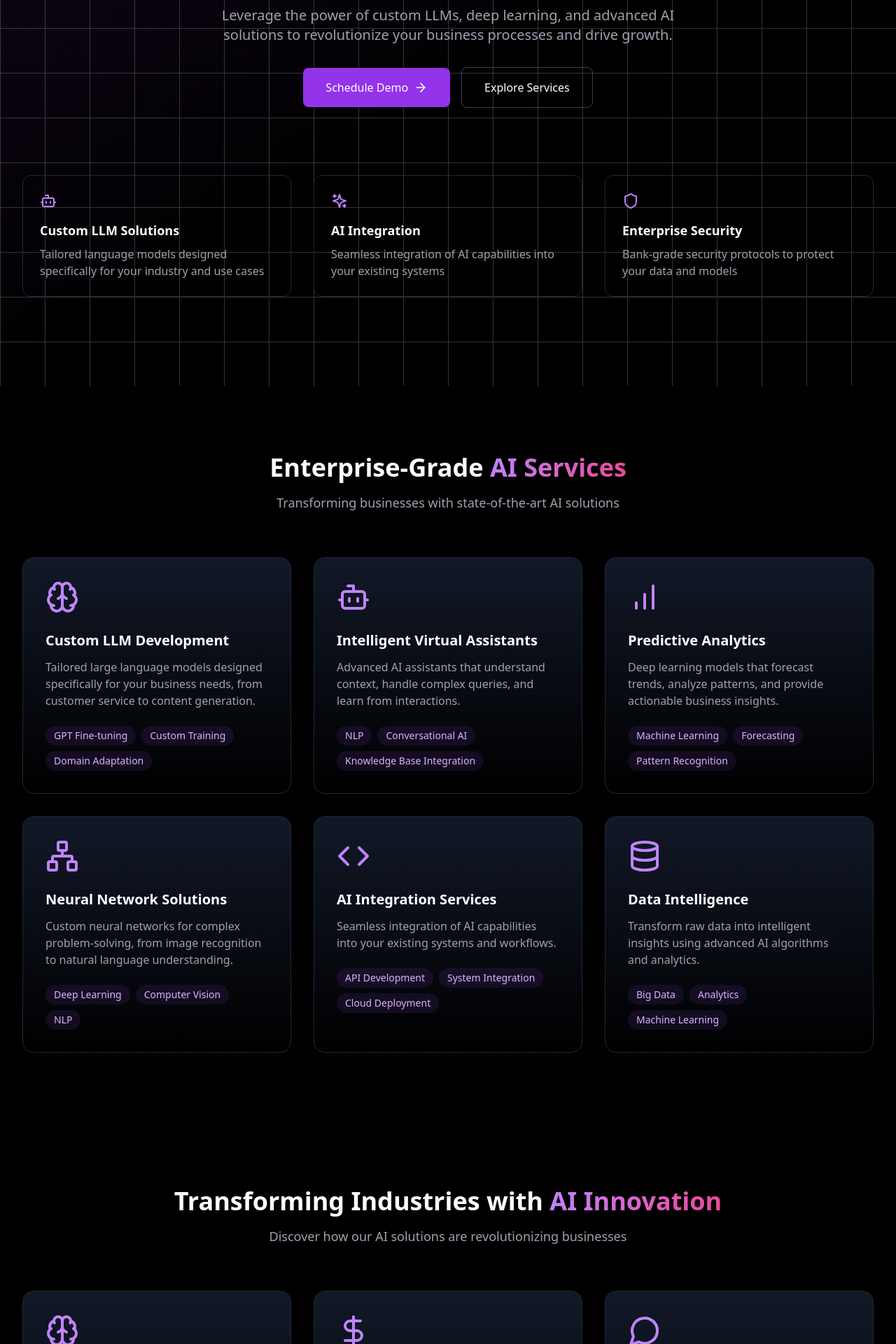
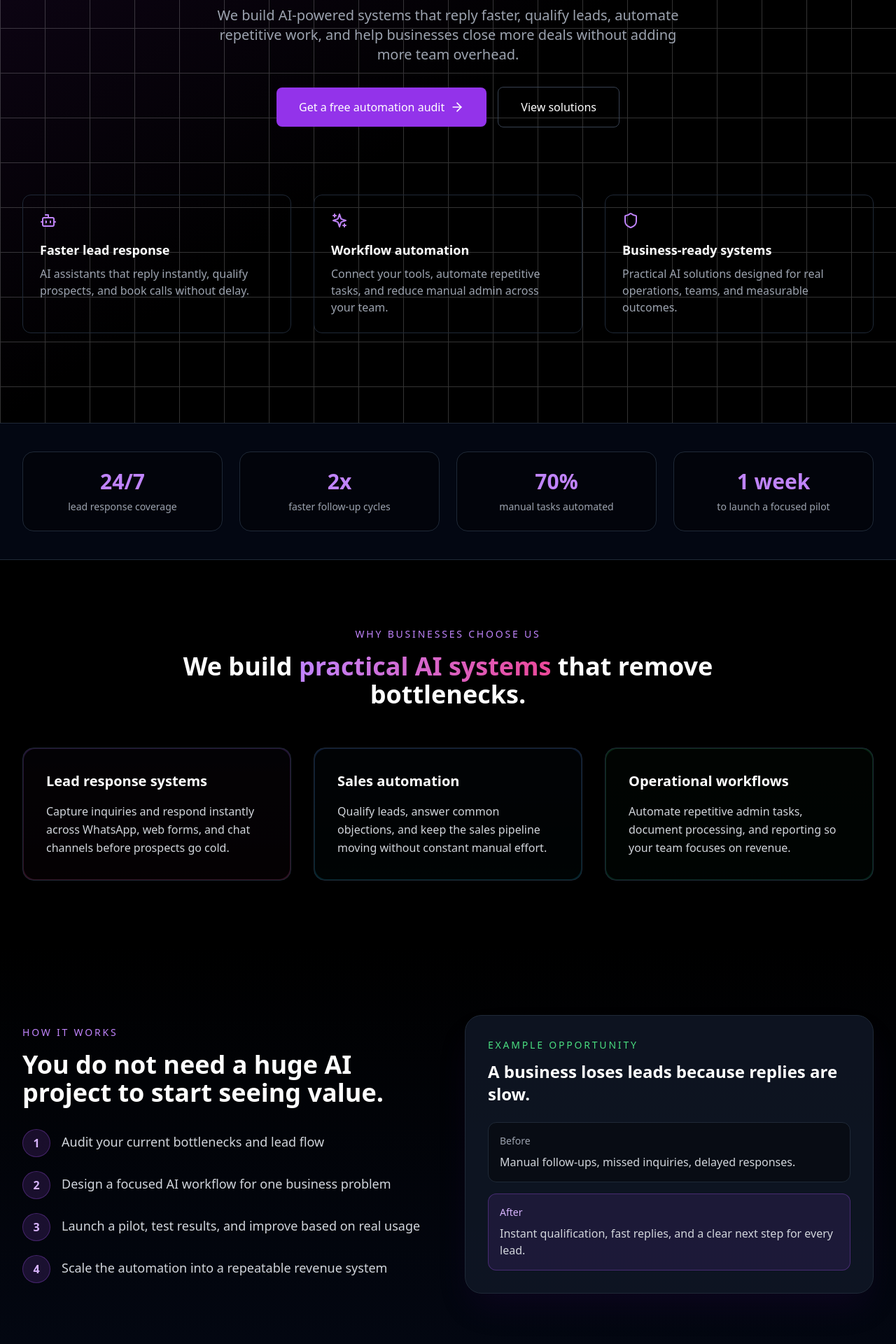
Before and after one commit to jabirai/datarift-website, a React (Vite) app: page / in a window 1280 px wide. Shown: the part 280-2200 px from the top of the page at 70% size. Built offline with nearby package versions, Linux system fonts and the light colour scheme.

Commit message:
Updated site

```diff
--- a/src/App.tsx
+++ b/src/App.tsx
@@ -6,6 +6,38 @@ import Portfolio from './components/Portfolio';
 import DemoForm from './components/DemoForm';
 import Footer from './components/Footer';
 
+const trustStats = [
+  { value: '24/7', label: 'lead response coverage' },
+  { value: '2x', label: 'faster follow-up cycles' },
+  { value: '70%', label: 'manual tasks automated' },
+  { value: '1 week', label: 'to launch a focused pilot' }
+];
+
+const offerPillars = [
+  {
+    title: 'Lead response systems',
+    text: 'Capture inquiries and respond instantly across WhatsApp, web forms, and chat channels before prospects go cold.',
+    accent: 'from-purple-500/20 to-pink-500/20'
+  },
+  {
+    title: 'Sales automation',
+    text: 'Qualify leads, answer common objections, and keep the sales pipeline moving without constant manual effort.',
+    accent: 'from-blue-500/20 to-cyan-500/20'
+  },
+  {
+    title: 'Operational workflows',
+    text: 'Automate repetitive admin tasks, document processing, and reporting so your team focuses on revenue.',
+    accent: 'from-green-500/20 to-emerald-500/20'
+  }
+];
+
+const processSteps = [
+  'Audit your current bottlenecks and lead flow',
+  'Design a focused AI workflow for one business problem',
+  'Launch a pilot, test results, and improve based on real usage',
+  'Scale the automation into a repeatable revenue system'
+];
+
 function App() {
   const [isDemoFormOpen, setIsDemoFormOpen] = useState(false);
 
@@ -13,6 +45,87 @@ function App() {
     <div className="min-h-screen bg-black">
       <Navbar onDemoClick={() => setIsDemoFormOpen(true)} />
       <Hero onDemoClick={() => setIsDemoFormOpen(true)} />
+
+      <section className="bg-gray-950 border-y border-gray-800">
+        <div className="max-w-7xl mx-auto px-4 sm:px-6 lg:px-8 py-10">
+          <div className="grid grid-cols-2 md:grid-cols-4 gap-6 text-center">
+            {trustStats.map((stat) => (
+              <div key={stat.label} className="rounded-2xl border border-gray-800 bg-black/40 p-6">
+                <div className="text-3xl font-bold text-purple-400">{stat.value}</div>
+                <div className="mt-2 text-sm text-gray-400">{stat.label}</div>
+              </div>
+            ))}
+          </div>
+        </div>
+      </section>
+
+      <section className="py-24 bg-black">
+        <div className="max-w-7xl mx-auto px-4 sm:px-6 lg:px-8">
+          <div className="max-w-3xl mx-auto text-center mb-14">
+            <p className="text-sm uppercase tracking-[0.2em] text-purple-400 mb-4">Why businesses choose us</p>
+            <h2 className="text-3xl md:text-4xl font-bold">
+              We build <span className="bg-gradient-to-r from-purple-400 to-pink-500 bg-clip-text text-transparent">practical AI systems</span> that remove bottlenecks.
+            </h2>
+          </div>
+
+          <div className="grid grid-cols-1 lg:grid-cols-3 gap-8">
+            {offerPillars.map((item) => (
+              <div
+                key={item.title}
+                className={`rounded-2xl border border-gray-800 bg-gradient-to-b ${item.accent} p-[1px]`}
+              >
+                <div className="h-full rounded-2xl bg-black/90 p-8">
+                  <h3 className="text-xl font-semibold mb-4 text-white">{item.title}</h3>
+                  <p className="text-gray-300 leading-relaxed">{item.text}</p>
+                </div>
+              </div>
+            ))}
+          </div>
+        </div>
+      </section>
+
+      <section className="py-24 bg-gradient-to-b from-black to-gray-950">
+        <div className="max-w-7xl mx-auto px-4 sm:px-6 lg:px-8">
+          <div className="grid grid-cols-1 lg:grid-cols-2 gap-12 items-center">
+            <div>
+              <p className="text-sm uppercase tracking-[0.2em] text-purple-400 mb-4">How it works</p>
+              <h2 className="text-3xl md:text-4xl font-bold mb-8">
+                You do not need a huge AI project to start seeing value.
+              </h2>
+
+              <div className="space-y-5">
+                {processSteps.map((step, index) => (
+                  <div key={step} className="flex gap-4 items-start">
+                    <div className="flex-shrink-0 h-10 w-10 rounded-full bg-purple-500/15 text-purple-300 font-bold flex items-center justify-center border border-purple-500/30">
+                      {index + 1}
+                    </div>
+                    <p className="text-lg text-gray-300 pt-1">{step}</p>
+                  </div>
+                ))}
+              </div>
+            </div>
+
+            <div className="rounded-3xl border border-gray-800 bg-gray-900/80 p-8 shadow-2xl shadow-purple-950/20">
+              <div className="mb-6">
+                <p className="text-sm uppercase tracking-[0.2em] text-green-400">Example opportunity</p>
+                <h3 className="mt-3 text-2xl font-bold">A business loses leads because replies are slow.</h3>
+              </div>
+
+              <div className="space-y-4 text-gray-300">
+                <div className="rounded-xl bg-black/40 border border-gray-800 p-4">
+                  <div className="text-sm text-gray-400">Before</div>
+                  <div className="mt-2 font-medium">Manual follow-ups, missed inquiries, delayed responses.</div>
+                </div>
+                <div className="rounded-xl bg-purple-500/10 border border-purple-500/30 p-4">
+                  <div className="text-sm text-purple-300">After</div>
+                  <div className="mt-2 font-medium">Instant qualification, fast replies, and a clear next step for every lead.</div>
+                </div>
+              </div>
+            </div>
+          </div>
+        </div>
+      </section>
+
       <Services />
       <Portfolio />
       <DemoForm isOpen={isDemoFormOpen} onClose={() => setIsDemoFormOpen(false)} />
--- a/src/components/DemoForm.tsx
+++ b/src/components/DemoForm.tsx
@@ -65,7 +65,7 @@ export default function DemoForm({ isOpen, onClose }: DemoFormProps) {
           <X className="h-6 w-6" />
         </button>
 
-        <h2 className="text-2xl font-bold mb-6">Schedule a Demo</h2>
+        <h2 className="text-2xl font-bold mb-6">Request an automation audit</h2>
 
         <form onSubmit={handleSubmit} className="space-y-6">
           {/* Form fields for name, email, company, serviceInterest, message */}
@@ -119,12 +119,12 @@ export default function DemoForm({ isOpen, onClose }: DemoFormProps) {
               onChange={(e) => setFormData({ ...formData, serviceInterest: e.target.value })}
             >
               <option value="">Select a service</option>
-              <option value="llm">Custom LLM Development</option>
-              <option value="assistant">Intelligent Virtual Assistants</option>
-              <option value="analytics">Predictive Analytics</option>
-              <option value="neural">Neural Network Solutions</option>
-              <option value="integration">AI Integration Services</option>
-              <option value="data">Data Intelligence</option>
+              <option value="lead-response">Lead response automation</option>
+              <option value="sales-bot">Sales assistant bot</option>
+              <option value="analytics">AI analytics dashboard</option>
+              <option value="workflow">Workflow automation</option>
+              <option value="document">Document processing</option>
+              <option value="other">Other automation need</option>
             </select>
           </div>
 
--- a/src/components/Hero.tsx
+++ b/src/components/Hero.tsx
@@ -24,16 +24,16 @@ export default function Hero({ onDemoClick }: HeroProps) {
         <div className="text-center space-y-8 max-w-3xl mx-auto">
           <div className="flex items-center justify-center space-x-2 text-purple-400">
             <Brain className="h-6 w-6" />
-            <span className="text-sm font-medium">Enterprise AI Solutions</span>
+            <span className="text-sm font-medium">AI automation for growing businesses</span>
           </div>
 
           <h1 className="text-5xl md:text-6xl font-bold tracking-tight">
-            Transform Your Business with
-            <span className="bg-gradient-to-r from-purple-400 to-pink-500 bg-clip-text text-transparent"> AI Innovation</span>
+            Turn leads, follow-ups, and admin work
+            <span className="bg-gradient-to-r from-purple-400 to-pink-500 bg-clip-text text-transparent"> into revenue</span>
           </h1>
 
           <p className="text-xl text-gray-400 max-w-2xl mx-auto">
-            Leverage the power of custom LLMs, deep learning, and advanced AI solutions to revolutionize your business processes and drive growth.
+            We build AI-powered systems that reply faster, qualify leads, automate repetitive work, and help businesses close more deals without adding more team overhead.
           </p>
 
           <div className="flex flex-col sm:flex-row items-center justify-center gap-4">
@@ -41,14 +41,14 @@ export default function Hero({ onDemoClick }: HeroProps) {
               onClick={onDemoClick}
               className="px-8 py-4 bg-purple-600 hover:bg-purple-700 rounded-lg font-medium flex items-center space-x-2 transition-all"
             >
-              <span>Schedule Demo</span>
+              <span>Get a free automation audit</span>
               <ArrowRight className="h-5 w-5" />
             </button>
             <a
               href="#services"
               className="px-8 py-4 border border-gray-700 hover:border-purple-500 rounded-lg font-medium transition-all"
             >
-              Explore Services
+              View solutions
             </a>
           </div>
         </div>
@@ -58,18 +58,18 @@ export default function Hero({ onDemoClick }: HeroProps) {
           {[
             {
               icon: <Bot className="h-6 w-6" />,
-              title: "Custom LLM Solutions",
-              description: "Tailored language models designed specifically for your industry and use cases"
+              title: "Faster lead response",
+              description: "AI assistants that reply instantly, qualify prospects, and book calls without delay."
             },
             {
               icon: <Sparkles className="h-6 w-6" />,
-              title: "AI Integration",
-              description: "Seamless integration of AI capabilities into your existing systems"
+              title: "Workflow automation",
+              description: "Connect your tools, automate repetitive tasks, and reduce manual admin across your team."
             },
             {
               icon: <Shield className="h-6 w-6" />,
-              title: "Enterprise Security",
-              description: "Bank-grade security protocols to protect your data and models"
+              title: "Business-ready systems",
+              description: "Practical AI solutions designed for real operations, teams, and measurable outcomes."
             }
           ].map((feature, index) => (
             <div key={index} className="p-6 rounded-xl border border-gray-800 hover:border-purple-500 transition-all">
--- a/src/components/Services.tsx
+++ b/src/components/Services.tsx
@@ -1,42 +1,42 @@
 import React from 'react';
-import { Brain, Bot, BarChart, Network, Shield, Workflow, Code, Database } from 'lucide-react';
+import { Brain, Bot, BarChart, Workflow, Shield, Database } from 'lucide-react';
 
 const services = [
   {
     icon: <Brain className="h-12 w-12" />,
-    title: "Custom LLM Development",
-    description: "Tailored large language models designed specifically for your business needs, from customer service to content generation.",
-    tags: ["GPT Fine-tuning", "Custom Training", "Domain Adaptation"]
+    title: "Lead response automation",
+    description: "AI systems that answer inquiries instantly, qualify leads, and route them to the right next step without delay.",
+    tags: ["WhatsApp", "Chatbots", "Qualification"]
   },
   {
     icon: <Bot className="h-12 w-12" />,
-    title: "Intelligent Virtual Assistants",
-    description: "Advanced AI assistants that understand context, handle complex queries, and learn from interactions.",
-    tags: ["NLP", "Conversational AI", "Knowledge Base Integration"]
+    title: "Sales assistant bots",
+    description: "Conversational agents that handle common sales questions, provide product info, and keep conversations moving 24/7.",
+    tags: ["Sales", "Support", "Automation"]
   },
   {
     icon: <BarChart className="h-12 w-12" />,
-    title: "Predictive Analytics",
-    description: "Deep learning models that forecast trends, analyze patterns, and provide actionable business insights.",
-    tags: ["Machine Learning", "Forecasting", "Pattern Recognition"]
+    title: "AI analytics dashboards",
+    description: "Translate raw business data into actionable insights so decisions are based on patterns, not guesswork.",
+    tags: ["Reporting", "Forecasting", "Insights"]
   },
   {
-    icon: <Network className="h-12 w-12" />,
-    title: "Neural Network Solutions",
-    description: "Custom neural networks for complex problem-solving, from image recognition to natural language understanding.",
-    tags: ["Deep Learning", "Computer Vision", "NLP"]
-  },
-  {
-    icon: <Code className="h-12 w-12" />,
-    title: "AI Integration Services",
-    description: "Seamless integration of AI capabilities into your existing systems and workflows.",
-    tags: ["API Development", "System Integration", "Cloud Deployment"]
+    icon: <Workflow className="h-12 w-12" />,
+    title: "Workflow automation",
+    description: "Connect your tools, streamline operations, and reduce repetitive work across your business functions.",
+    tags: ["CRM", "Operations", "Speed"]
   },
   {
     icon: <Database className="h-12 w-12" />,
-    title: "Data Intelligence",
-    description: "Transform raw data into intelligent insights using advanced AI algorithms and analytics.",
-    tags: ["Big Data", "Analytics", "Machine Learning"]
+    title: "Document processing",
+    description: "Extract information from invoices, forms, and business documents to reduce manual errors and time spent on admin.",
+    tags: ["OCR", "Forms", "Efficiency"]
+  },
+  {
+    icon: <Shield className="h-12 w-12" />,
+    title: "Business-ready AI setup",
+    description: "Practical implementation that fits your current systems, team structure, and growth goals without complexity.",
+    tags: ["Integration", "Deployment", "Support"]
   }
 ];
 
@@ -46,10 +46,10 @@ export default function Services() {
       <div className="max-w-7xl mx-auto px-4 sm:px-6 lg:px-8">
         <div className="text-center mb-16">
           <h2 className="text-3xl md:text-4xl font-bold mb-4">
-            Enterprise-Grade
-            <span className="bg-gradient-to-r from-purple-400 to-pink-500 bg-clip-text text-transparent"> AI Services</span>
+            Solutions built for
+            <span className="bg-gradient-to-r from-purple-400 to-pink-500 bg-clip-text text-transparent"> real business problems</span>
           </h2>
-          <p className="text-gray-400 text-lg">Transforming businesses with state-of-the-art AI solutions</p>
+          <p className="text-gray-400 text-lg">Better response times, less manual work, and more reliable operations.</p>
         </div>
 
         <div className="grid grid-cols-1 md:grid-cols-2 lg:grid-cols-3 gap-8">
```
